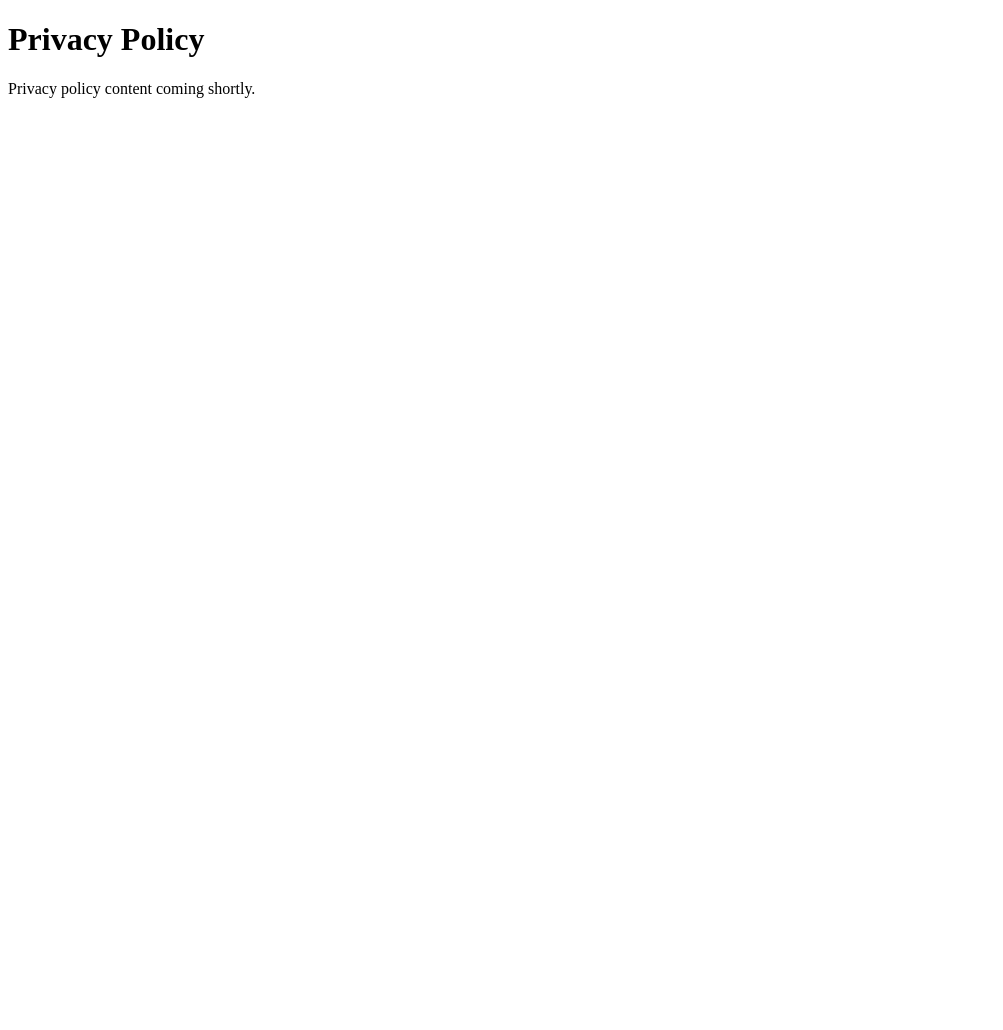
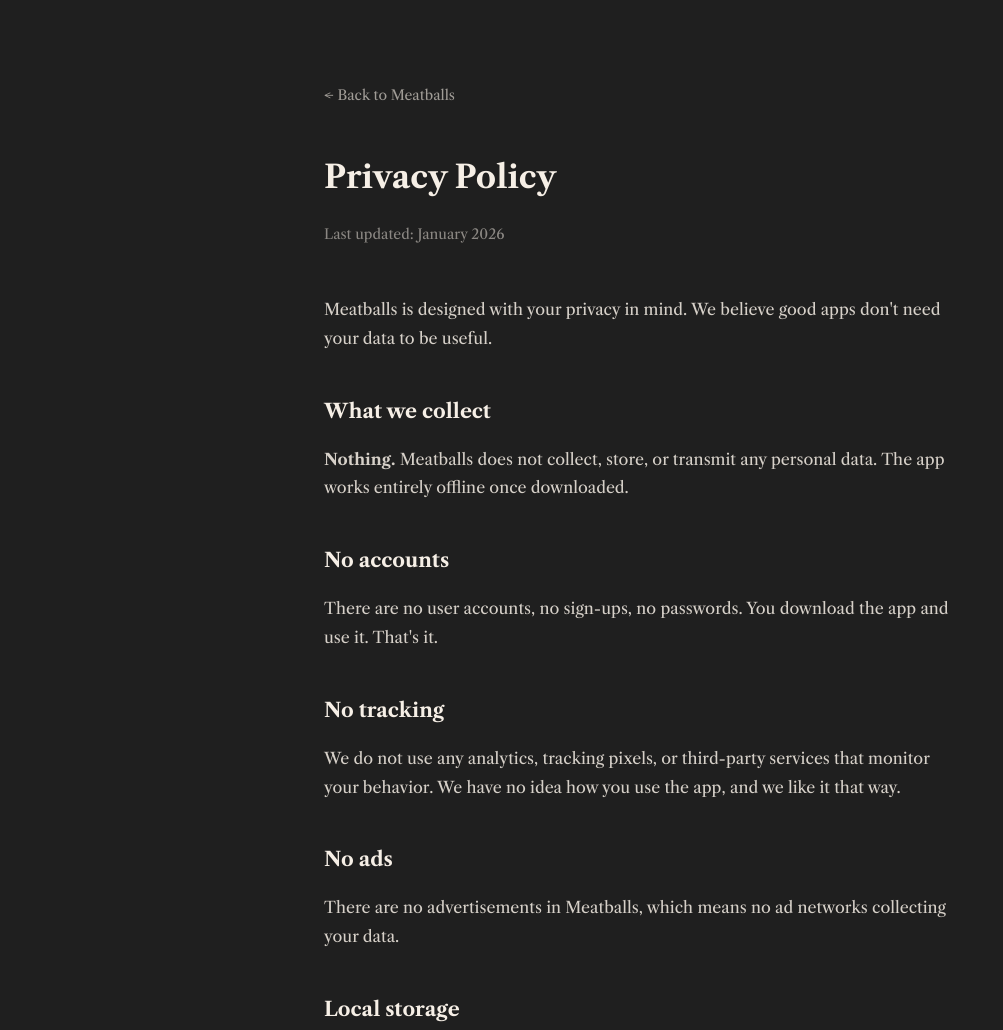
Before and after one commit to tommyvilkensen-boop/meatballs-site, a plain HTML site: page privacy.html in a window 1280 px wide. Shown: the top 1030 px of the page, without its empty margins (0-1003 px from the left). Before the commit the page ends 800 px from the top, so only its background shows below. Drawn offline with nearby package versions, Linux system fonts and the light colour scheme.

Commit message:
Update privacy.html

```diff
--- a/privacy.html
+++ b/privacy.html
@@ -1,12 +1,111 @@
- <!doctype html>
+
+<!DOCTYPE html>
 <html lang="en">
 <head>
-  <meta charset="utf-8" />
-  <meta name="viewport" content="width=device-width, initial-scale=1" />
-  <title>Privacy Policy — Meatballs</title>
+    <meta charset="UTF-8">
+    <meta name="viewport" content="width=device-width, initial-scale=1.0">
+    <title>Privacy Policy - Meatballs</title>
+    <link href="https://fonts.googleapis.com/css2?family=Libre+Caslon+Text:ital,wght@0,400;0,700;1,400&display=swap" rel="stylesheet">
+    <style>
+        * {
+            margin: 0;
+            padding: 0;
+            box-sizing: border-box;
+        }
+
+        body {
+            font-family: 'Libre Caslon Text', Georgia, serif;
+            background-color: #1F1F1F;
+            color: #F6EFE6;
+            line-height: 1.8;
+        }
+
+        .container {
+            max-width: 680px;
+            margin: 0 auto;
+            padding: 80px 24px 120px;
+        }
+
+        h1 {
+            font-size: 32px;
+            font-weight: 700;
+            margin-bottom: 16px;
+        }
+
+        .last-updated {
+            font-size: 14px;
+            opacity: 0.5;
+            margin-bottom: 48px;
+        }
+
+        h2 {
+            font-size: 20px;
+            font-weight: 700;
+            margin-top: 40px;
+            margin-bottom: 16px;
+        }
+
+        p {
+            margin-bottom: 20px;
+            opacity: 0.85;
+        }
+
+        ul {
+            margin-bottom: 20px;
+            padding-left: 24px;
+            opacity: 0.85;
+        }
+
+        li {
+            margin-bottom: 8px;
+        }
+
+        a {
+            color: #F6EFE6;
+        }
+
+        .back-link {
+            display: inline-block;
+            margin-bottom: 40px;
+            font-size: 14px;
+            opacity: 0.6;
+            text-decoration: none;
+        }
+
+        .back-link:hover {
+            opacity: 1;
+        }
+    </style>
 </head>
 <body>
-  <h1>Privacy Policy</h1>
-  <p>Privacy policy content coming shortly.</p>
+    <div class="container">
+        <a href="/" class="back-link">&larr; Back to Meatballs</a>
+
+        <h1>Privacy Policy</h1>
+        <p class="last-updated">Last updated: January 2026</p>
+
+        <p>Meatballs is designed with your privacy in mind. We believe good apps don't need your data to be useful.</p>
+
+        <h2>What we collect</h2>
+        <p><strong>Nothing.</strong> Meatballs does not collect, store, or transmit any personal data. The app works entirely offline once downloaded.</p>
+
+        <h2>No accounts</h2>
+        <p>There are no user accounts, no sign-ups, no passwords. You download the app and use it. That's it.</p>
+
+        <h2>No tracking</h2>
+        <p>We do not use any analytics, tracking pixels, or third-party services that monitor your behavior. We have no idea how you use the app, and we like it that way.</p>
+
+        <h2>No ads</h2>
+        <p>There are no advertisements in Meatballs, which means no ad networks collecting your data.</p>
+
+        <h2>Local storage</h2>
+        <p>Your bookmarked recipes are stored locally on your device using iOS's built-in storage. This data never leaves your device and is not accessible to us.</p>
+
+        <h2>App Store</h2>
+        <p>When you purchase Meatballs, your transaction is handled entirely by Apple through the App Store. We do not receive any of your payment information. Apple's privacy policy applies to that transaction.</p>
+
+        <h2>Contact</h2>
+        <p>If you have questions about this privacy policy, contact us at <a href="mailto:hello@meatballs.app">hello@meatballs.app</a></p>
+    </div>
 </body>
 </html>
```
